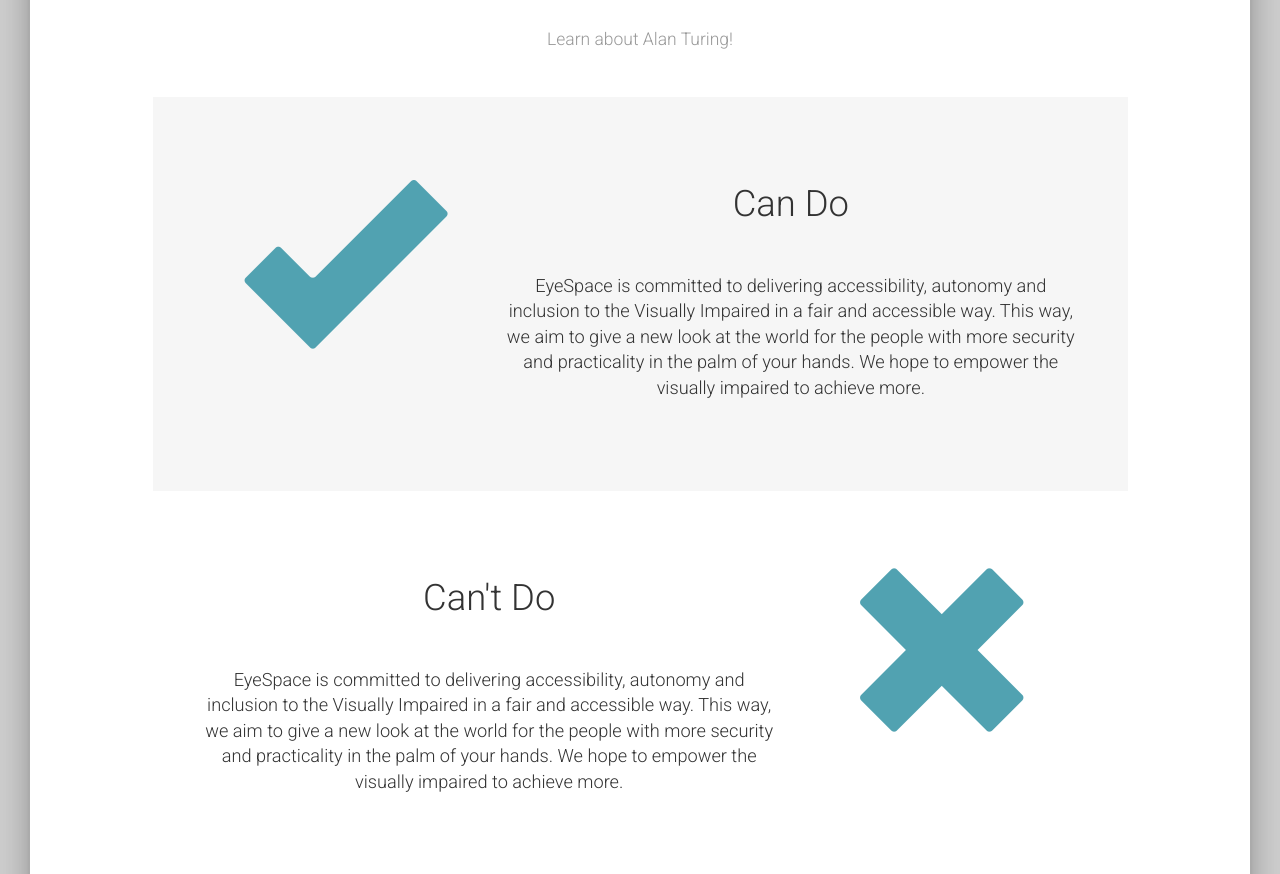
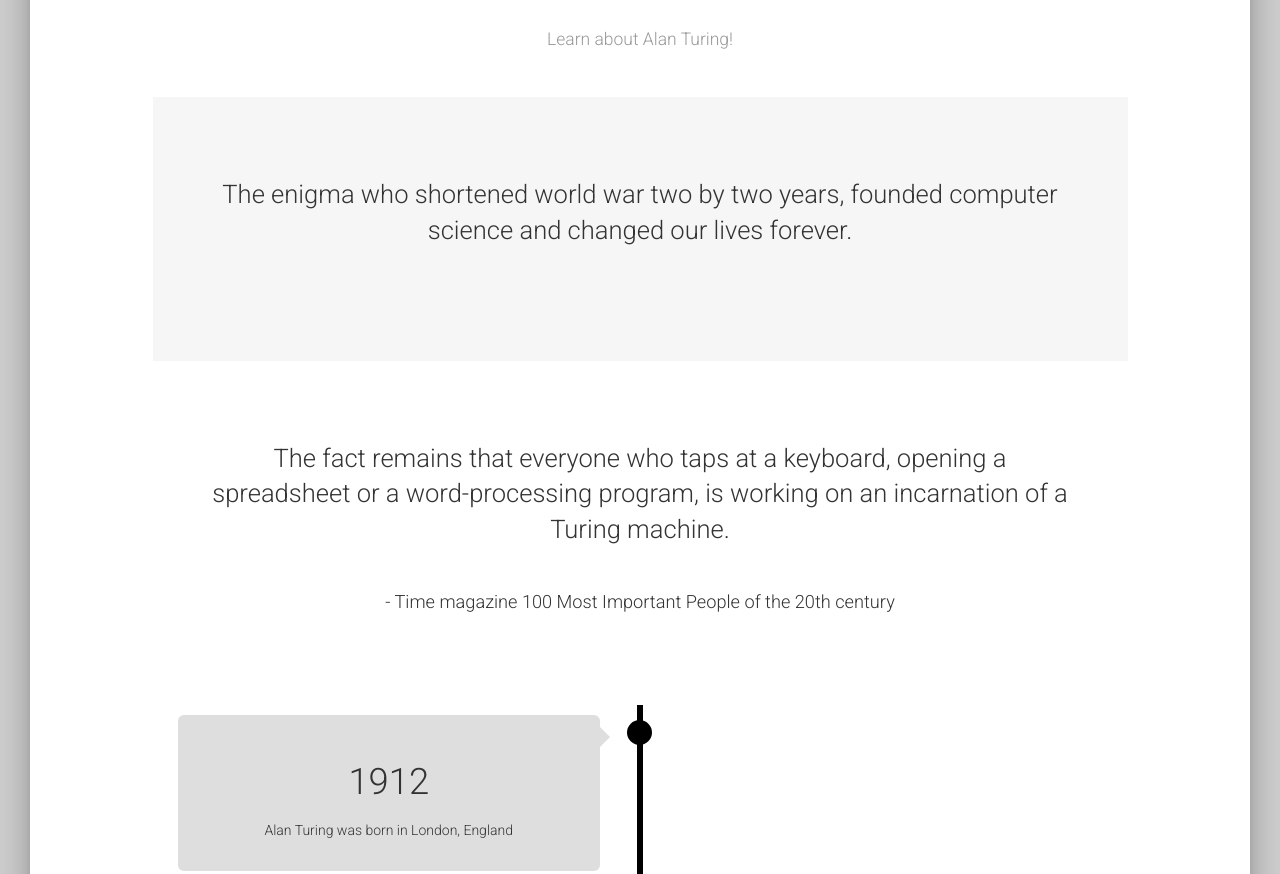
Before and after one commit to abhinavtripathy/Alan-Turing-Website, a plain HTML site: page index.html in a window 1280 px wide. Shown: the part 109-983 px from the top of the page. Drawn offline with nearby package versions, Linux system fonts and the light colour scheme.

Commit message:
Content Update

```diff
--- a/index.html
+++ b/index.html
@@ -140,16 +140,12 @@
 
 		<div class="container-fluid bg-grey">
 			<div class="row">
-				<div class="col-sm-4">
+				<!-- <div class="col-sm-4">
 					<span class="glyphicon glyphicon-ok logo slideanim" style="color:#51a2b1"></span>
-				</div>
-				<div class="col-sm-8">
-					<h2>Can Do</h2><br>
-					<h4> EyeSpace is committed to delivering accessibility, autonomy and inclusion to the
-						Visually Impaired in a fair and accessible way. This way, we aim to give a new look
-						at the world for the people with more security and practicality in the palm of your hands. We hope to
-						empower the visually impaired to achieve more.
-					</h4><br>
+				</div> -->
+				<div class="col-sm-12">
+					<h3>The enigma who shortened world war two by two years, founded computer science and changed our lives forever. </h3><br>
+					<br>
 
 				</div>
 			</div>
@@ -159,21 +155,15 @@
 		<!-- Container (About Section) -->
 		<div id="about" class="container-fluid">
 			<div class="row">
-				<div class="col-sm-8">
-					<h2>Can't Do</h2><br>
-					<h4> EyeSpace is committed to delivering accessibility, autonomy and inclusion to the
-							Visually Impaired in a fair and accessible way. This way, we aim to give a new look
-							at the world for the people with more security and practicality in the palm of your hands. We hope to
-							empower the visually impaired to achieve more.
+				<div class="col-sm-12">
+					<h3>The fact remains that everyone who taps at a keyboard, opening a spreadsheet or a word-processing program, is working on an incarnation of a Turing machine. </h3><br>
+					<h4> - Time magazine 100 Most Important People of the 20th century
 						</h4><br>
 
-
-
-
 				</div>
-				<div class="col-sm-4">
+				<!-- <div class="col-sm-4">
 					<span class="glyphicon glyphicon-remove logo" style="color:#51a2b1"></span>
-				</div>
+				</div> -->
 			</div>
 		</div>
 
```
